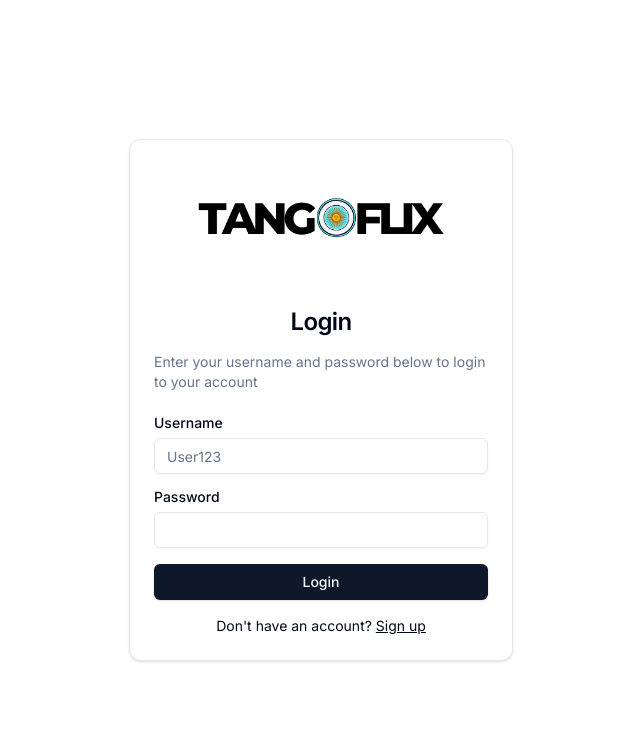
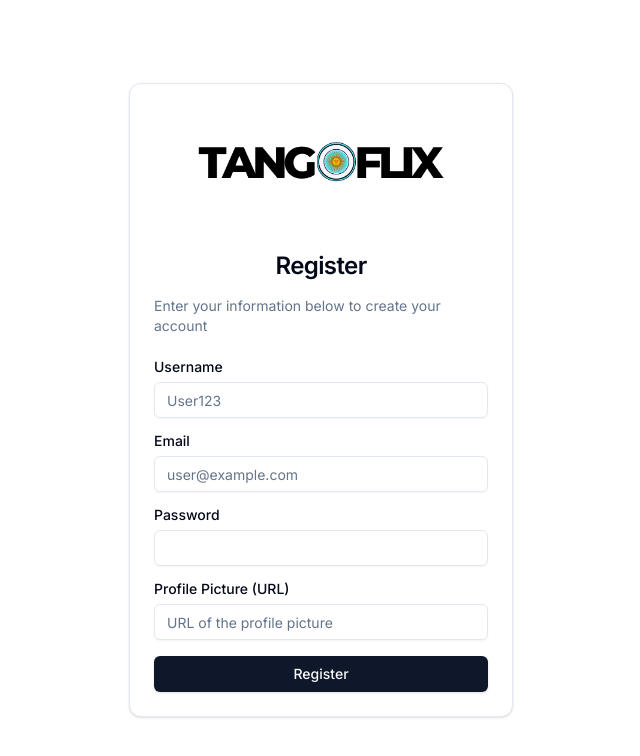
Before and after one commit to ManuelCallegari98/tp-taller, a Next.js app in the folder Cliente/: page /register in a window 1280 px wide. Shown: the top 756 px of the page, without its empty margins (319-959 px from the left). Built offline with nearby package versions, Linux system fonts and the light colour scheme.

Commit message:
Funciona el register sin poder usar los avatares todavia

```diff
--- a/Cliente/package.json
+++ b/Cliente/package.json
@@ -9,6 +9,8 @@
     "lint": "next lint"
   },
   "dependencies": {
+    "@dicebear/avatars": "^4.10.8",
+    "@dicebear/avatars-bottts-sprites": "^4.10.8",
     "@dicebear/collection": "^9.2.1",
     "@dicebear/core": "^9.2.1",
     "@hookform/resolvers": "^3.9.0",
@@ -57,6 +59,7 @@
     "react-dom": "^18",
     "react-hook-form": "^7.52.2",
     "react-icons": "^5.3.0",
+    "react-modal": "^3.16.1",
     "react-resizable-panels": "^2.1.1",
     "recharts": "^2.12.7",
     "sonner": "^1.5.0",
@@ -70,6 +73,7 @@
     "@types/node": "^20",
     "@types/react": "^18",
     "@types/react-dom": "^18",
+    "@types/react-modal": "^3.16.3",
     "eslint": "^8",
     "eslint-config-next": "14.2.6",
     "postcss": "^8",
--- a/Cliente/src/app/register/page.jsx
+++ /dev/null
@@ -1,65 +0,0 @@
-'use client'
-import Image from "next/image";
-
-import Link from "next/link";
-
-import { Button } from "@/components/ui/button";
-import { Input } from "@/components/ui/input";
-import { Label } from "@/components/ui/label";
-import {
-  Card,
-  CardContent,
-  CardDescription,
-  CardHeader,
-  CardTitle,
-} from "@/components/ui/card";
-
-export default function Resgister() {
-  return (
-    <div className="flex min-h-screen flex-col items-center justify-center">
-      <Card className="mx-auto max-w-sm">
-        <CardHeader className="flex flex-col items-center gap-2">
-          <Image
-          src="/1.png"
-          alt="Image"
-          width="300"
-          height="300"
-          className="h-32 w-42 object-cover rounded-md "
-        />
-          <CardTitle className="text-2xl">Login</CardTitle>
-          <CardDescription>
-            Enter your username and password below to login to your account
-          </CardDescription>
-        </CardHeader>
-        <CardContent>
-          <div className="grid gap-4">
-            <div className="grid gap-2">
-              <Label htmlFor="username">Username</Label>
-              <Input
-                id="username"
-                type="username"
-                placeholder="User123"
-                required
-              />
-            </div>
-            <div className="grid gap-2">
-              <div className="flex items-center">
-                <Label htmlFor="password">Password</Label>
-              </div>
-              <Input id="password" type="password" required />
-            </div>
-            <Button type="submit" className="w-full">
-              Login
-            </Button>
-          </div>
-          <div className="mt-4 text-center text-sm">
-            Don&apos;t have an account?{" "}
-            <Link href="#" className="underline">
-              Sign up
-            </Link>
-          </div>
-        </CardContent>
-      </Card>
-    </div>
-  );
-}
--- /dev/null
+++ b/Cliente/src/app/register/page.tsx
@@ -0,0 +1,118 @@
+'use client'
+import Image from "next/image";
+import Link from "next/link";
+import { useState } from "react";
+import { useRouter } from "next/navigation";
+
+import { Button } from "@/components/ui/button";
+import { Input } from "@/components/ui/input";
+import { Label } from "@/components/ui/label";
+import {
+  Card,
+  CardContent,
+  CardDescription,
+  CardHeader,
+  CardTitle,
+} from "@/components/ui/card";
+
+export default function Register() {
+  const [username, setUsername] = useState("");
+  const [password, setPassword] = useState("");
+  const [email, setEmail] = useState("");
+  const [profile_picture, setProfilePicture] = useState("");
+  const router = useRouter();
+
+  const handleRegister = async () => {
+    try {
+      const response = await fetch('http://localhost:4000/api/users', {
+        method: 'POST',
+        headers: {
+          'Content-Type': 'application/json',
+        },
+        body: JSON.stringify({ username, password, email, profile_picture }),
+      });
+
+      if (response.ok) {
+        //window.location.href = '/login'; // Redirige a la página de inicio de sesión
+        //setUsername('');
+        //setEmail('');
+        //setPassword('');
+        //setProfilePicture('');
+    } else {
+        const text = await response.text(); // Verifica el contenido de la respuesta
+        console.error('Error response:', text);
+    }
+} catch (error) {
+    console.error('Error al registrar:', error);
+}
+};
+
+return (
+  <div className="flex min-h-screen flex-col items-center justify-center">
+    <Card className="mx-auto max-w-sm">
+      <CardHeader className="flex flex-col items-center gap-2">
+        <Image
+          src="/1.png"
+          alt="Image"
+          width="300"
+          height="300"
+          className="h-32 w-42 object-cover rounded-md"
+        />
+        <CardTitle className="text-2xl">Register</CardTitle>
+        <CardDescription>
+          Enter your information below to create your account
+        </CardDescription>
+      </CardHeader>
+      <CardContent>
+        <div className="grid gap-4">
+          <div className="grid gap-2">
+            <Label htmlFor="username">Username</Label>
+            <Input
+              id="username"
+              type="text"
+              placeholder="User123"
+              required
+              value={username}
+              onChange={(e) => setUsername(e.target.value)}
+            />
+          </div>
+          <div className="grid gap-2">
+            <Label htmlFor="email">Email</Label>
+            <Input
+              id="email"
+              type="email"
+              placeholder="user@example.com"
+              required
+              value={email}
+              onChange={(e) => setEmail(e.target.value)}
+            />
+          </div>
+          <div className="grid gap-2">
+            <Label htmlFor="password">Password</Label>
+            <Input
+              id="password"
+              type="password"
+              required
+              value={password}
+              onChange={(e) => setPassword(e.target.value)}
+            />
+          </div>
+          <div className="grid gap-2">
+            <Label htmlFor="profile_picture">Profile Picture (URL)</Label>
+            <Input
+              id="profile_picture"
+              type="text"
+              placeholder="URL of the profile picture"
+              value={profile_picture}
+              onChange={(e) => setProfilePicture(e.target.value)}
+            />
+          </div>
+          <Button type="button" className="w-full" onClick={handleRegister}>
+            Register
+          </Button>
+        </div>
+      </CardContent>
+    </Card>
+  </div>
+);
+}
--- /dev/null
+++ b/Cliente/src/components/AvatarModal.tsx
@@ -0,0 +1,39 @@
+import React from 'react';
+import { createAvatar } from '@dicebear/avatars';
+import * as style from '@dicebear/avatars-bottts-sprites';
+
+const seeds = [
+    'avatar-1', 'avatar-2', 'avatar-3', 'avatar-4', 'avatar-5',
+    'avatar-6', 'avatar-7', 'avatar-8', 'avatar-9', 'avatar-10',
+    'avatar-11', 'avatar-12', 'avatar-13', 'avatar-14', 'avatar-15',
+    'avatar-16', 'avatar-17', 'avatar-18', 'avatar-19', 'avatar-20'
+];
+
+const avatars = seeds.map(seed => createAvatar(style, { seed }));
+
+const AvatarModal = ({ isOpen, onRequestClose, onSelectAvatar }) => {
+    if (!isOpen) return null;
+
+    return (
+        <div className="fixed inset-0 flex items-center justify-center bg-black bg-opacity-50">
+            <div className="bg-gray-900 p-6 rounded-lg shadow-lg flex flex-col items-center justify-center ">
+                <h2 className="text-xl font-bold mb-4">Selecciona tu Avatar</h2>
+                <div className="grid grid-cols-4 gap-4">
+                    {avatars.map((avatar, index) => (
+                        <div
+                            key={index}
+                            dangerouslySetInnerHTML={{ __html: avatar }}
+                            className="w-24 h-24 rounded-full cursor-pointer"
+                            onClick={() => onSelectAvatar(avatar)}
+                        />
+                    ))}
+                </div>
+                <button onClick={onRequestClose} className=" mt-4 px-4 py-2 bg-red-500 text-white rounded ">
+                    Cerrar
+                </button>
+            </div>
+        </div>
+    );
+};
+
+export default AvatarModal;
--- a/Cliente/tsconfig.json
+++ b/Cliente/tsconfig.json
@@ -21,6 +21,6 @@
       "@/*": ["./src/*"]
     }
   },
-  "include": ["next-env.d.ts", "**/*.ts", "**/*.tsx", ".next/types/**/*.ts", "src/components/navbar.jsx", "src/components/Sidebar.tsx", "src/app/register/page.jsx"],
+  "include": ["next-env.d.ts", "**/*.ts", "**/*.tsx", ".next/types/**/*.ts", "src/components/navbar.jsx", "src/components/Sidebar.tsx", "src/app/register/page.tsx"],
   "exclude": ["node_modules"]
 }
```
Also changed, not shown: 2 other files (tests, documents, lock files or other folders).
